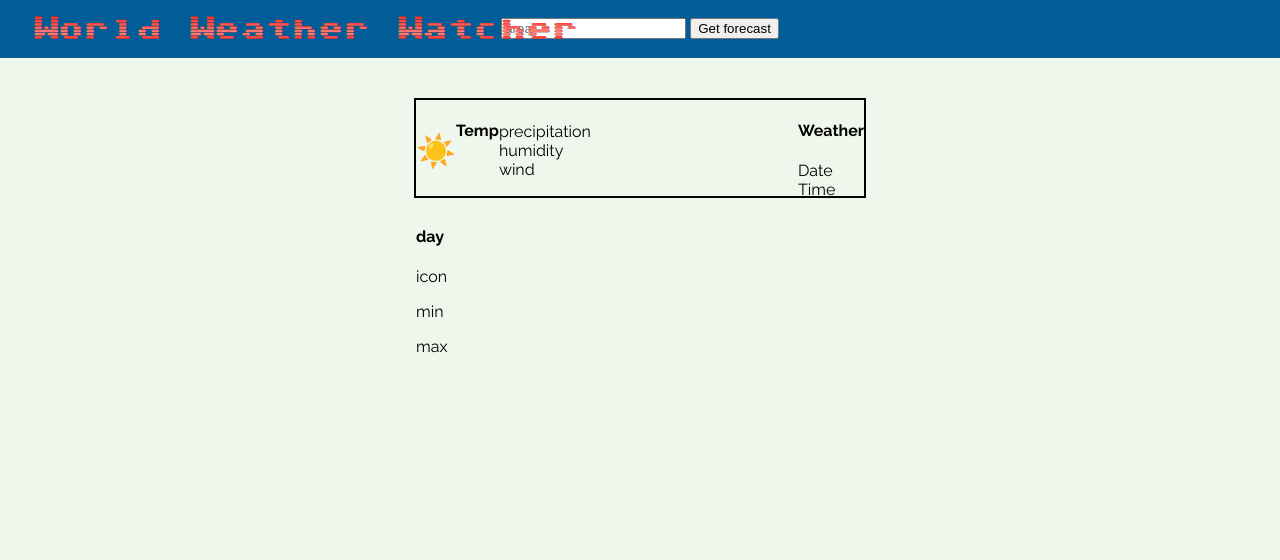
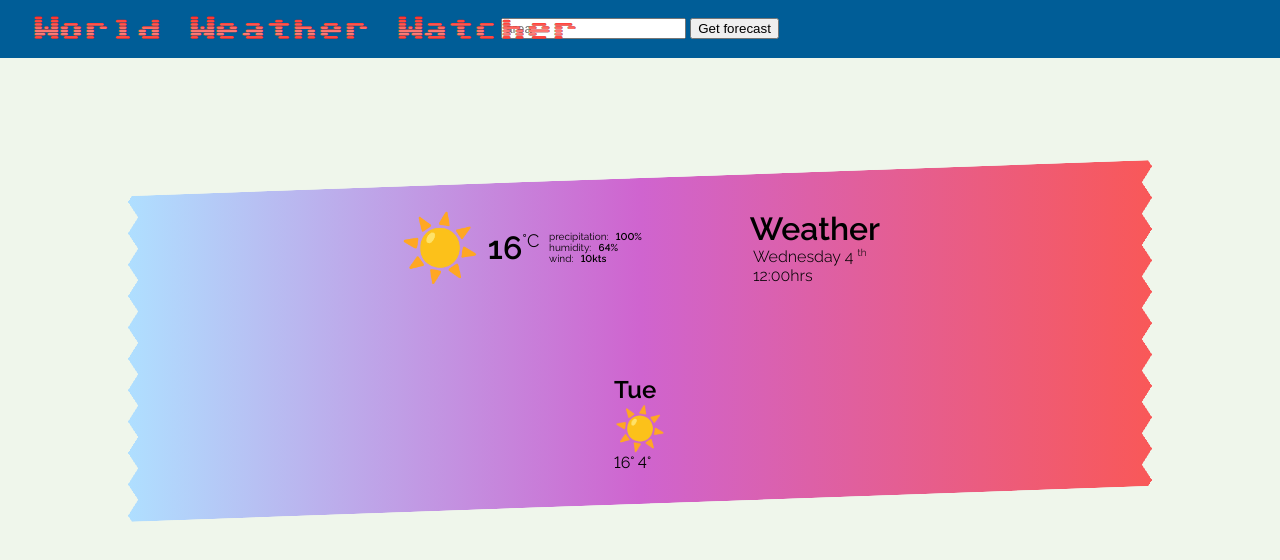
Before and after one commit to jbk2/weather, a website built with webpack: page src/index.html in a window 1280 px wide. Built offline with nearby package versions, Linux system fonts and the light colour scheme.

Commit message:
Further layout styling

```diff
--- a/src/assets/stylesheets/styles.css
+++ b/src/assets/stylesheets/styles.css
@@ -81,50 +81,160 @@ div#logo-type {
   YELA */
 }
 
-main {
-  margin-top: 5vh;
-}
-form#area-form {
-
+h4 {
+  font-size: xx-large;
+  font-variation-settings: "wght" 600;
 }
 
-section {
-  height: 6rem;
-  width: 28rem;
+h5 {
+  font-size: x-large;
+  font-variation-settings: "wght" 630;
+}
+
+h4, h5, p {
+  margin: 0;
+}
+
+sups {
+  vertical-align: super;
+}
+
+
+main {
+  margin-top: 15vh;
+  height: 100vh;
+}
+
+form#area-form {
+}
+
+/* ########################  Forecast section ########################## */
+
+section#forecast {
+  display: flex;
+  align-items: center;
+  position: relative;
+  isolation: isolate;
+  margin-inline: auto;
+  width: 80vw;
+  /* height: clamp(20rem, 50vh, 60vh); */
+}
+
+section#forecast::after {
+  position: absolute;
+  content: "";
+  background: linear-gradient(
+    to right,
+    rgb(175, 223, 255),
+    rgb(207, 100, 207),
+    #f95858
+  );
+  transform: skewY(-2deg);
+  inset: 0;
+  z-index: -1;
+  --mask:
+    conic-gradient(from 32.5deg at left,#0000,#000 1deg 114deg,#0000 115deg) left/51% 31.39px repeat-y,
+    conic-gradient(from -147.5deg at right,#0000,#000 1deg 114deg,#0000 115deg) right/51% 31.39px repeat-y;
+  -webkit-mask: var(--mask);
+}
+
+section#forecast > div {
+  width: 30rem;
+  height: fit-content;
   margin: auto;
   display: grid;
   grid-template-columns: 1;
   grid-template-rows: 1fr 1fr;
-  border: 2px solid black;
   gap: 4px;
 }
 
-/* ########################  Top Row ########################## */
+#top-row #right-section > p > span {
+  /* font-variant-numeric: ordinal; */
+  font-feature-settings: "ordn";
+}
+
+/* ########################  Top Row - left section ########################## */
+#top-row {
+  margin-top: 2rem;
+}
 
 article#current-weather {
   display: flex;
   justify-content: space-between;
+  align-items: center;
 }
 
 article > #left-section {
   display: flex;
+  align-items: center;
+}
+
+article > #left-section > #icon-current {
+  margin-right: 0.5rem;
+}
+
+article #left-section #temp > sups.degrees {
+  margin-right: 0.6rem;
+  font-size: large;
+  font-variation-settings: "wght" 350;
 }
 
 article > #left-section > #stats {
   margin: auto;
 }
 
-article > #left-section > #stats p {
+article > #left-section > #stats > p {
   margin: 0;
+  font-size: x-small;
+}
+
+#stats > p > span {
+  margin-left: 0.3rem;
+  font-variation-settings: "wght" 600;
 }
 
 #icon-current {
-  font-size: xx-large;
+  font-size: 4rem;
+}
+/* ########################  Top Row - right section ########################## */
+
+#current-weather > #right-section {
+  display: flex;
+  flex-direction: column;
+}
+
+#right-section > P {
+  margin-left: 0.2rem;
+  font-variation-settings: "wght" 330;
+}
+
+#ordinal {
+  font-size: x-small;
 }
 
 /* ######################## Bottom Row ########################## */
 
+#bottom-row {
+  margin-top: 2rem;
+  display: flex;
+  justify-content: center;
+  gap: 1rem;
+  margin-bottom: 2rem;
+}
 
+#icon-day {
+  font-size: 2.6rem;
+}
+
+div#temp {
+  display: flex;
+  align-items: baseline;
+  gap: 0.2rem;
+}
+
+div#temp > p, #stats > p > span {
+font-variant-numeric: lining-nums;
+}
 
 /* Visual Crossing 'icons2' *16 possible icon values: */
 /* snow-showers-day
--- a/src/index.html
+++ b/src/index.html
@@ -16,38 +16,44 @@
 			</form>
 		</header>
 			<main>
-				<section>
+				<section id="forecast">
+					<div>
 						<div id="top-row">
 							<article id="current-weather">
 								<div id="left-section">
 									<p id="icon-current">☀️</p>
-								<h4>Temp</h4>
+									<h4 id="temp">16<sups class="degrees">°C</sups></h4>
 									<div id="stats">
-									<p>precipitation</p>
-									<p>humidity</p>
-									<p>wind</p>
+										<p>precipitation: <span id="precip-val">100%</span></p>
+										<p>humidity: <span id="humid-val">64%</span></p>
+										<p>wind: <span id="wind-val">10kts</span></p>
 									</div>
 								</div>
-
 								<div id="right-section">
 									<h4>Weather</h4>
-								<div>Date</div>
-								<div>Time</div>
+									<p id="day">Wednesday
+										<span id="date">4</span>
+										<sups id="ordinal">th</sups>
+									</p>
+									<p id="time">12:00hrs</p>
 								</div>
 							</article>
 						</div>
 
 						<div id="bottom-row">
 							<article>
-							<h4>day</h4>
-							<p>icon</p>
-							<div>
-								<p>min</p>
-								<p>max</p>
+								<h5 id="day">Tue</h5>
+								<p id="icon-day">☀️</p>
+								<div id="temp">
+									<p id="max">16<span>°</span></p>
+									<p id="min">4<span>°</span></p>
 								</div>
 							</article>
+						</div>
 
 					</div>
+
+
 				</section>
 			</main>
 	</body>
```
Lines whose indentation alone changed are shown as unchanged.
